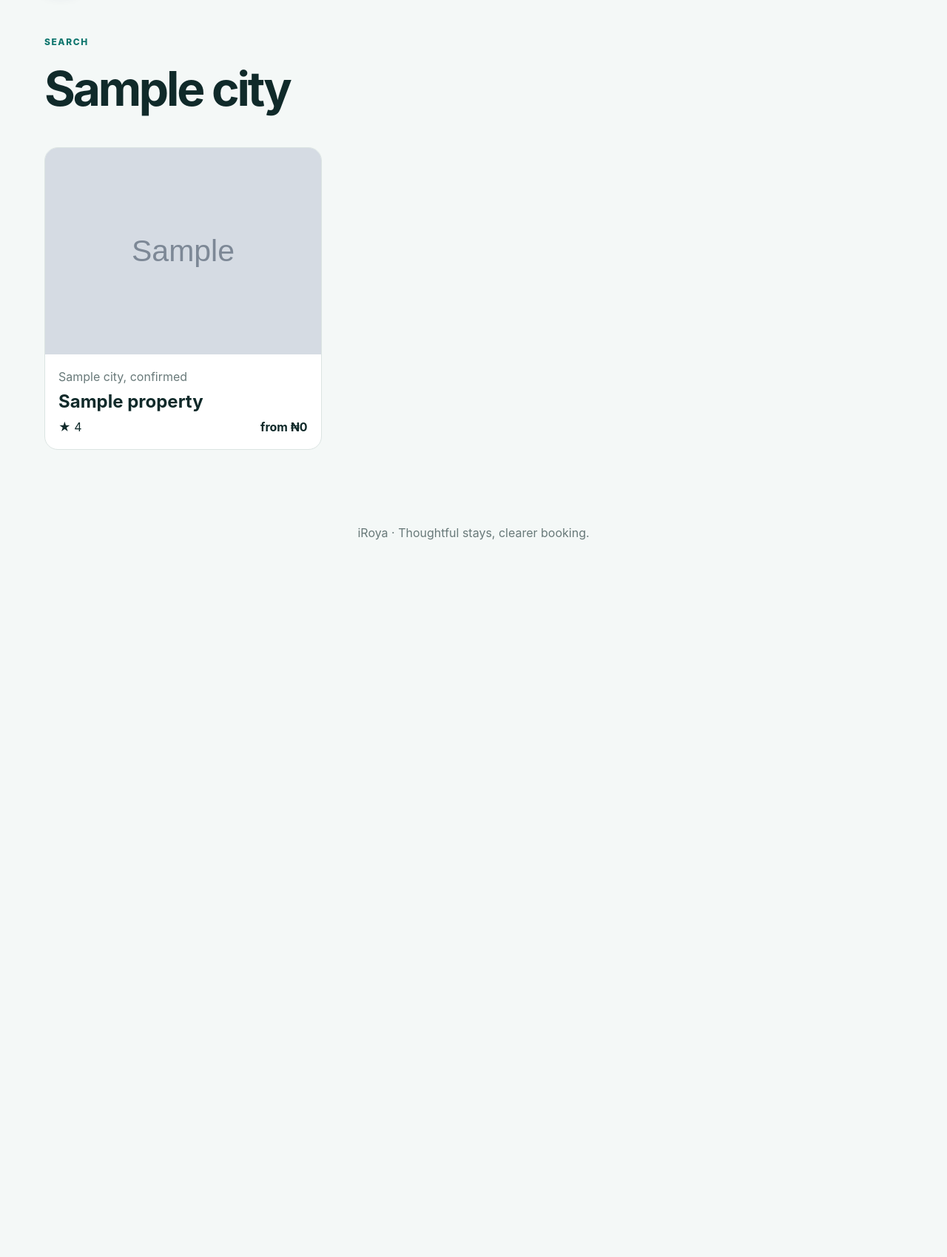
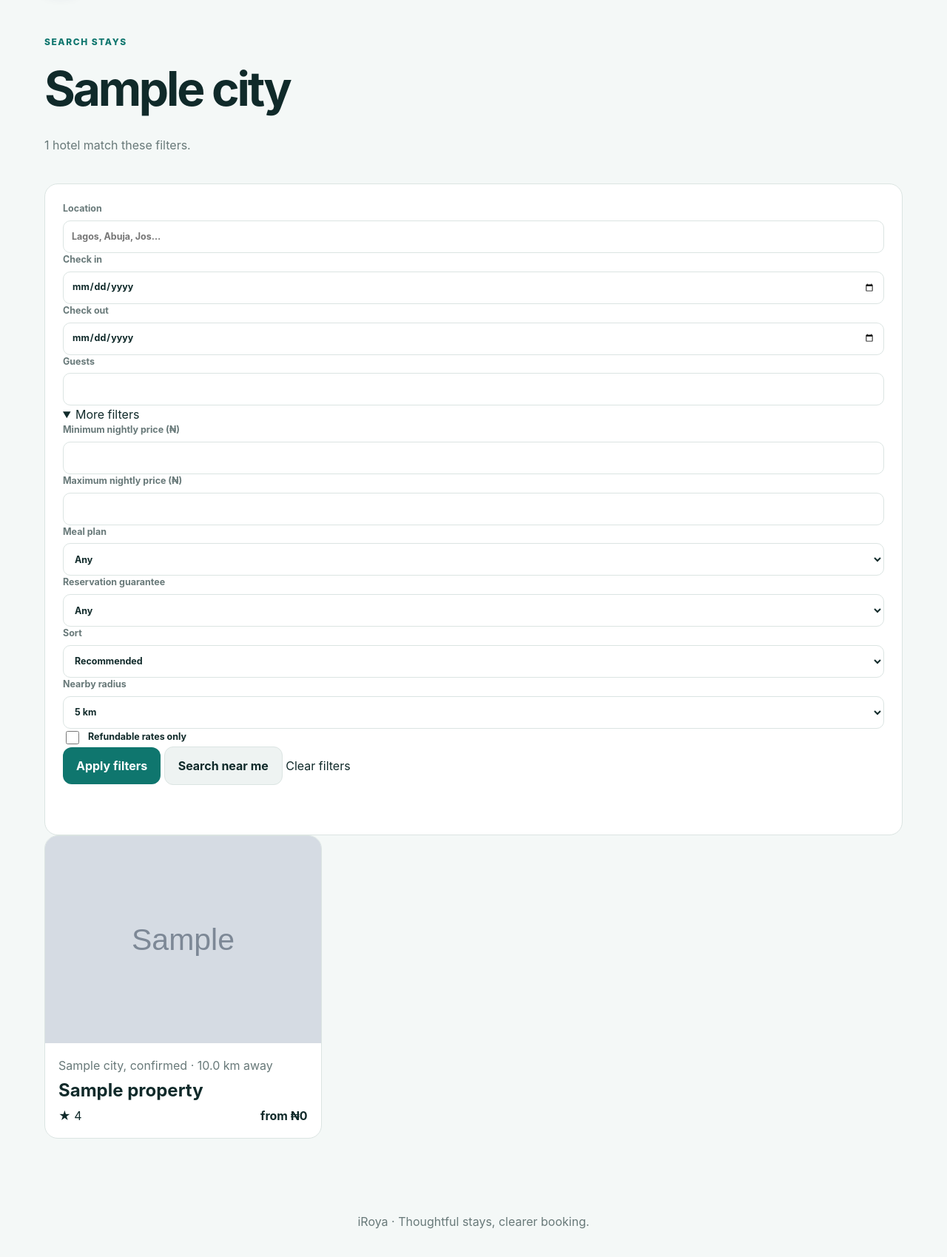
Before and after one commit to Simmyt3r/roya, a Flask app: template templates/public/search.html in a window 1280 px wide. Shown: the part 72-1771 px from the top of the page at 74% size. Before the commit the page ends 802 px from the top, so only its background shows below. Run offline with Flask 3, Linux system fonts and the light colour scheme; the template is opened without the code that fills it: most values are stand-ins (such as "Sample title", 1, 10 or a date in 2020); grey boxes marked "Sample" are stand-in pictures; some libraries are stand-ins or nearby versions.

Commit message:
feat: add hotel search filter interface

```diff
--- a/templates/public/search.html
+++ b/templates/public/search.html
@@ -1,4 +1,111 @@
-{% extends "base.html" %}{% block title %}Search hotels · iRoya{% endblock %}{% block content %}
-<section class="shell page-head"><div><div class="eyebrow">Search</div><h1>{{ city or 'Available hotels' }}</h1></div></section><section class="shell property-grid">
-{% for hotel in properties %}<a class="property-card" href="/hotels/{{ hotel.slug }}{% if check_in %}?check_in={{ check_in }}&check_out={{ check_out }}&guests={{ guests }}{% endif %}"><div class="property-image">{% if hotel.cover_image %}<img src="{{ hotel.cover_image }}" alt="{{ hotel.name }}">{% else %}<span>R</span>{% endif %}</div><div class="property-body"><div class="muted">{{ hotel.city }}, {{ hotel.state }}</div><h2>{{ hotel.name }}</h2><div class="property-meta"><span>★ {{ hotel.rating }}</span>{% if hotel.from_price_minor %}<strong>from ₦{{ '%.0f'|format(hotel.from_price_minor/100) }}</strong>{% endif %}</div></div></a>{% else %}<div class="empty"><h2>No sellable rooms found</h2><p>Try different dates or a nearby location. iRoya does not pretend stale inventory is availability.</p></div>{% endfor %}
-</section>{% endblock %}
+{% extends "base.html" %}
+{% block title %}Search hotels · iRoya{% endblock %}
+{% block content %}
+<section class="shell page-head search-page-head">
+  <div>
+    <div class="eyebrow">Search stays</div>
+    <h1>{{ city or "Find a stay" }}</h1>
+    <p class="muted">{{ properties|length }} hotel{% if properties|length != 1 %}s{% endif %} match these filters.</p>
+  </div>
+</section>
+
+<section class="shell">
+  <form class="card search-filter-form" action="/search" method="get" data-search-filters>
+    <div class="search-filter-primary">
+      <label>Location
+        <input name="city" value="{{ query.city or '' }}" placeholder="Lagos, Abuja, Jos…">
+      </label>
+      <label>Check in
+        <input type="date" name="check_in" value="{{ query.check_in or '' }}">
+      </label>
+      <label>Check out
+        <input type="date" name="check_out" value="{{ query.check_out or '' }}">
+      </label>
+      <label>Guests
+        <input type="number" name="guests" min="1" max="20" value="{{ query.guests }}">
+      </label>
+    </div>
+
+    <details class="search-more-filters" {% if query.min_price_ngn is not none or query.max_price_ngn is not none or query.refundable or query.meal_plan or query.guarantee_type %}open{% endif %}>
+      <summary>More filters</summary>
+      <div class="search-filter-secondary">
+        <label>Minimum nightly price (₦)
+          <input type="number" min="0" step="100" name="min_price_ngn" value="{{ query.min_price_ngn if query.min_price_ngn is not none else '' }}">
+        </label>
+        <label>Maximum nightly price (₦)
+          <input type="number" min="0" step="100" name="max_price_ngn" value="{{ query.max_price_ngn if query.max_price_ngn is not none else '' }}">
+        </label>
+        <label>Meal plan
+          <select name="meal_plan">
+            <option value="">Any</option>
+            <option value="room_only" {% if query.meal_plan == "room_only" %}selected{% endif %}>Room only</option>
+            <option value="breakfast" {% if query.meal_plan == "breakfast" %}selected{% endif %}>Breakfast</option>
+            <option value="half_board" {% if query.meal_plan == "half_board" %}selected{% endif %}>Half board</option>
+            <option value="full_board" {% if query.meal_plan == "full_board" %}selected{% endif %}>Full board</option>
+          </select>
+        </label>
+        <label>Reservation guarantee
+          <select name="guarantee_type">
+            <option value="">Any</option>
+            <option value="pay_at_property" {% if query.guarantee_type == "pay_at_property" %}selected{% endif %}>Pay at property</option>
+            <option value="pay_now" {% if query.guarantee_type == "pay_now" %}selected{% endif %}>Pay now</option>
+            <option value="deposit" {% if query.guarantee_type == "deposit" %}selected{% endif %}>Deposit</option>
+            <option value="hotel_approval" {% if query.guarantee_type == "hotel_approval" %}selected{% endif %}>Hotel approval</option>
+          </select>
+        </label>
+        <label>Sort
+          <select name="sort" data-search-sort>
+            <option value="recommended" {% if query.sort == "recommended" %}selected{% endif %}>Recommended</option>
+            <option value="price_asc" {% if query.sort == "price_asc" %}selected{% endif %}>Price: low to high</option>
+            <option value="price_desc" {% if query.sort == "price_desc" %}selected{% endif %}>Price: high to low</option>
+            <option value="rating" {% if query.sort == "rating" %}selected{% endif %}>Guest rating</option>
+            {% if query.lat is not none %}<option value="distance" {% if query.sort == "distance" %}selected{% endif %}>Distance</option>{% endif %}
+          </select>
+        </label>
+        <label>Nearby radius
+          <select name="radius_km">
+            {% for km in [5,10,25,50,100,200] %}
+              <option value="{{ km }}" {% if query.radius_km == km %}selected{% endif %}>{{ km }} km</option>
+            {% endfor %}
+          </select>
+        </label>
+        <label class="check-label search-check">
+          <input type="checkbox" name="refundable" value="true" {% if query.refundable %}checked{% endif %}>
+          Refundable rates only
+        </label>
+      </div>
+    </details>
+
+    <input type="hidden" name="lat" value="{{ query.lat if query.lat is not none else '' }}" data-search-lat>
+    <input type="hidden" name="lng" value="{{ query.lng if query.lng is not none else '' }}" data-search-lng>
+
+    <div class="search-filter-actions">
+      <button class="button" type="submit">Apply filters</button>
+      <button class="button button-secondary" type="button" data-search-location>Search near me</button>
+      <a class="text-link" href="/search">Clear filters</a>
+    </div>
+    <p class="form-message" data-location-message></p>
+  </form>
+</section>
+
+<section class="shell property-grid search-results">
+{% for hotel in properties %}
+  <a class="property-card" href="/hotels/{{ hotel.slug }}{% if check_in %}?check_in={{ check_in }}&check_out={{ check_out }}&guests={{ guests }}{% endif %}">
+    <div class="property-image">{% if hotel.cover_image %}<img src="{{ hotel.cover_image }}" alt="{{ hotel.name }}">{% else %}<span>R</span>{% endif %}</div>
+    <div class="property-body">
+      <div class="muted">{{ hotel.city }}, {{ hotel.state }}{% if hotel.distance_km is not none %} · {{ '%.1f'|format(hotel.distance_km) }} km away{% endif %}</div>
+      <h2>{{ hotel.name }}</h2>
+      <div class="property-meta">
+        <span>★ {{ hotel.rating }}</span>
+        {% if hotel.from_price_minor %}<strong>from ₦{{ '%.0f'|format(hotel.from_price_minor/100) }}</strong>{% endif %}
+      </div>
+    </div>
+  </a>
+{% else %}
+  <div class="empty search-empty">
+    <h2>No sellable rooms found</h2>
+    <p>Try different dates, loosen a filter, or search a nearby area. iRoya does not pretend stale inventory is availability.</p>
+  </div>
+{% endfor %}
+</section>
+{% endblock %}
```
